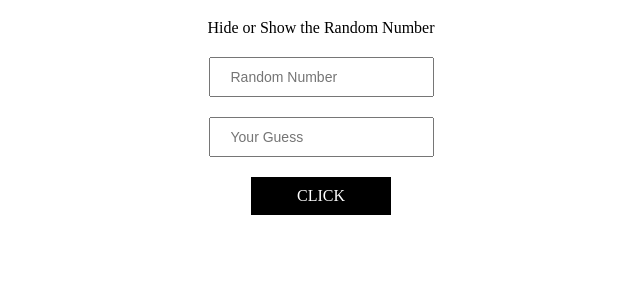
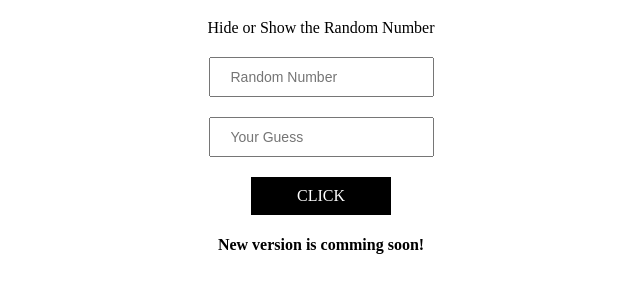
Before and after one commit to murtazajafari/guess, a plain HTML site: page index.html in a window 1280 px wide. Shown: the part 61-354 px from the top of the page, without its empty margins (319-959 px from the left). Drawn offline with Linux system fonts and the light colour scheme.

Commit message:
New version comment added

```diff
--- a/index.html
+++ b/index.html
@@ -17,6 +17,8 @@
     <input id="guess" placeholder="Your Guess" />
     <p id="click">Click</p>
     <p id="result"></p>
+
+    <h4>New version is comming soon!</h4>
     <script src="js/app.js"></script>
 </body>
 
```
